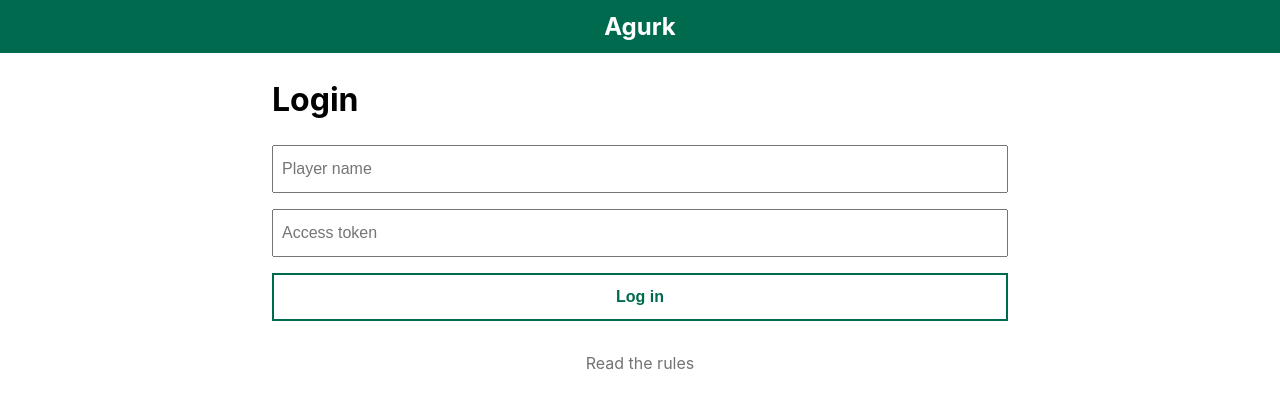
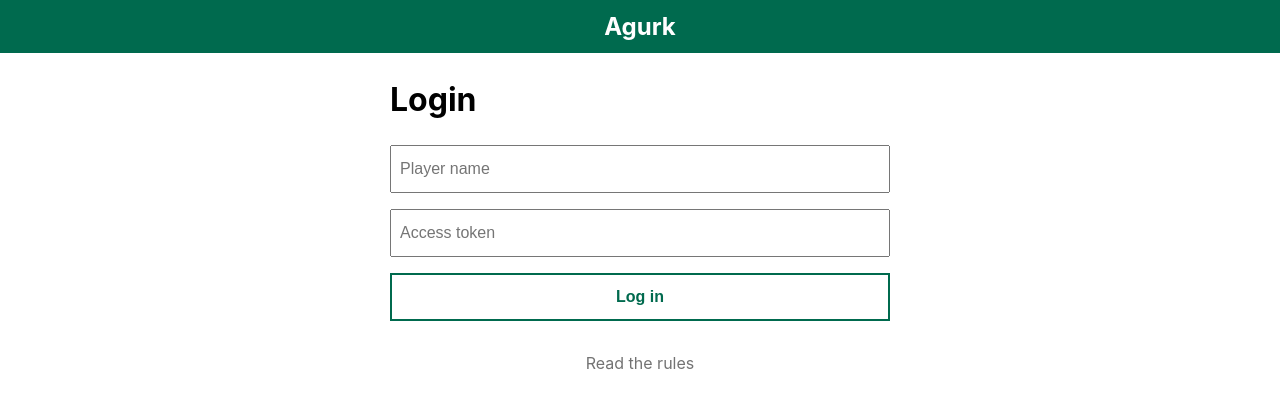
Before and after one commit to SimonMueller/agurk-client, a React (Create React App) app: page / in a window 1280 px wide. Shown: the top 408 px of the page. Built offline with nearby package versions, Linux system fonts and the light colour scheme.

Commit message:
add login container

```diff
--- a/src/components/Login.tsx
+++ b/src/components/Login.tsx
@@ -12,6 +12,11 @@ interface Props {
   dispatch: ThunkDispatch<State, undefined, GameAction>;
   error: string | undefined;
 }
+
+const Container = styled.div`
+  max-width: 500px;
+  margin: auto;
+`;
 
 const Input = styled.input`
   padding: 0.5em;
@@ -52,7 +57,7 @@ function Login({ dispatch, error }: Props) {
   }
 
   return (
-    <>
+    <Container>
       <h2>Login</h2>
 
       <SpacedForm onSubmit={handleSubmit}>
@@ -80,7 +85,7 @@ function Login({ dispatch, error }: Props) {
       </SpacedForm>
 
       { error && <ErrorMessage>{error}</ErrorMessage>}
-    </>
+    </Container>
   );
 }
 
```
